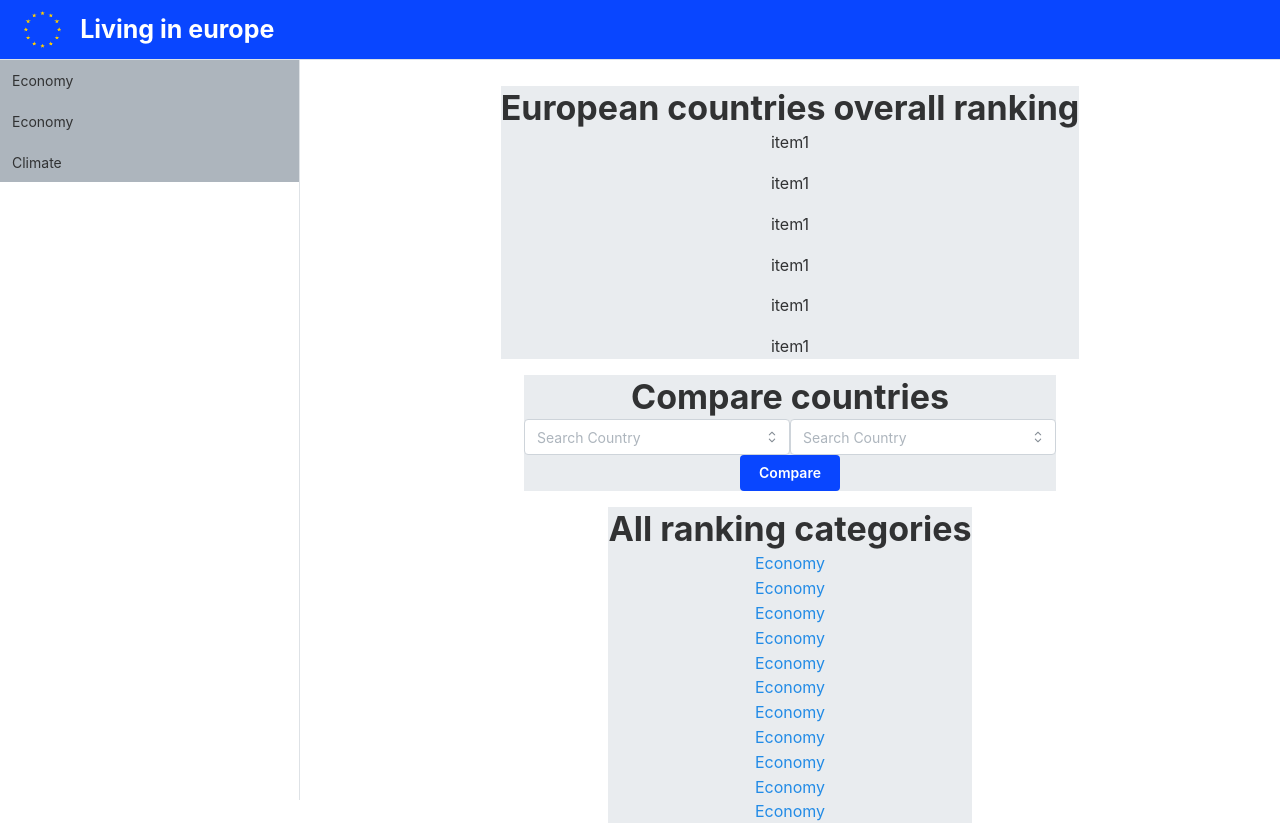
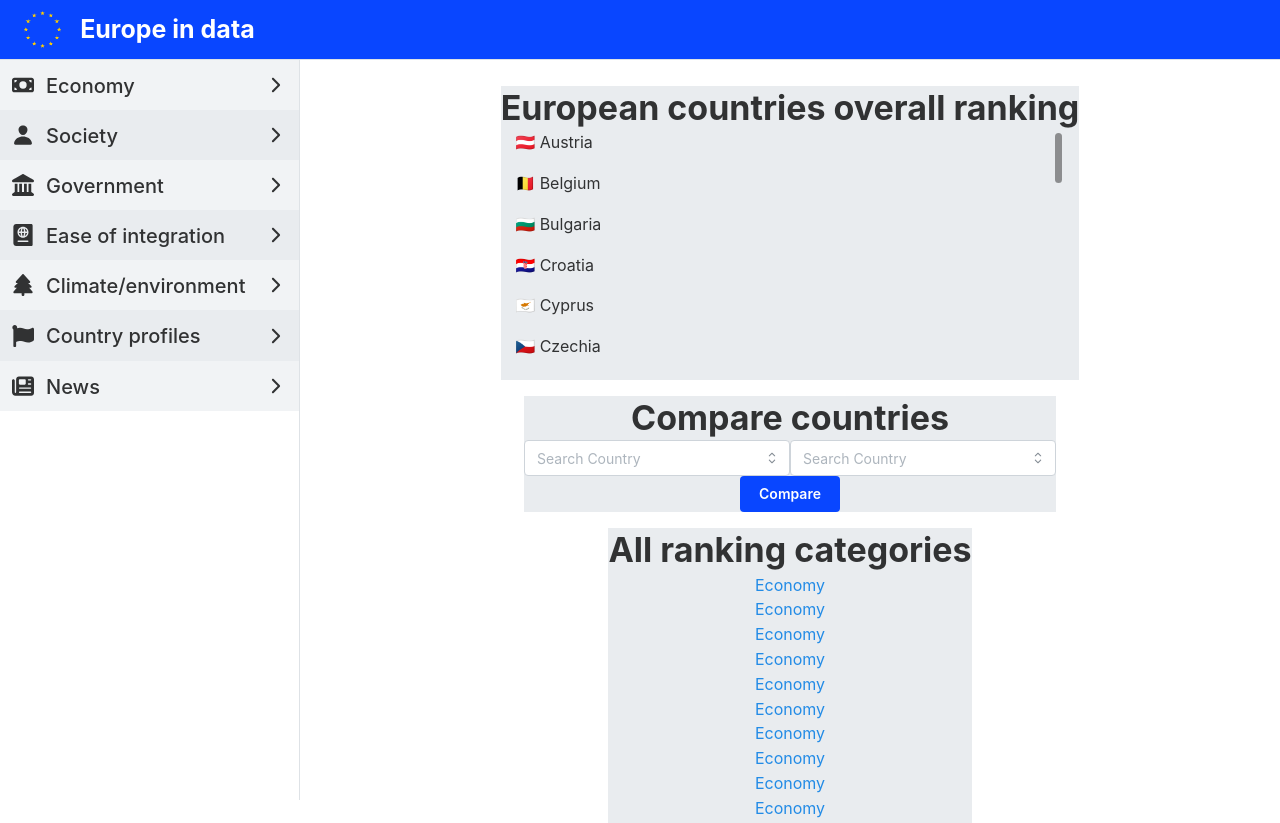
Before and after one commit to smravec/europe-in-data, a Next.js app: page / in a window 1280 px wide. Shown: the top 823 px of the page. Built offline with nearby package versions, Linux system fonts and the light colour scheme.

Commit message:
Nav bar, rename, polish

```diff
--- a/app/components/app-layout.tsx
+++ b/app/components/app-layout.tsx
@@ -1,19 +1,29 @@
 'use client';
 
-import { AppShell, Burger, Button, Stack, Title, useMantineTheme, Text, Anchor, NavLink, Container } from '@mantine/core';
+//Mantine
+import { AppShell, Burger, Button, Stack, Title, useMantineTheme, Text, Anchor, NavLink, ScrollArea, Flex, Image } from '@mantine/core';
 import { useDisclosure } from '@mantine/hooks';
+
+//Icons
+import { IoIosArrowForward } from "react-icons/io";
+import { IoPerson } from "react-icons/io5";
+import { FaPassport } from "react-icons/fa";
+import { FaTree } from "react-icons/fa6";
+import { FaLandmark } from "react-icons/fa6";
+import { FaMoneyBill } from "react-icons/fa6";
+import { FaFlag } from "react-icons/fa";
+import { FaNewspaper } from "react-icons/fa6";
 
 
 
-import { Flex } from '@mantine/core';
 
-import { Image } from '@mantine/core';
 
 //import leaflet component this way cause of old libs
 import dynamic from "next/dynamic";
 const EuropeMap = dynamic(() => import("./europe-map.js"), { ssr: false });
 
 import SelectBox from './select-box';
+import { countries } from './country-names';
 
 export default function AppLayout() {
   const [opened, { toggle }] = useDisclosure();
@@ -49,7 +59,7 @@ export default function AppLayout() {
             h="50px"
             w="auto"
           />
-          <Title size={"25px"} c={"white"}> Living in europe</Title>
+          <Title size={"25px"} c={"white"}> Europe in data</Title>
           </Flex>
 
           <Burger
@@ -68,36 +78,132 @@ export default function AppLayout() {
           <Flex
           w={"100%"}
           direction={"column"}
-          gap={"none"}
+          gap={"0px"}
           >
             <NavLink
             variant='filled'
             active
             label="Economy"
-            color={theme.colors.gray[5]}
+            color={theme.colors.gray[1]}
             c={"black"}
-
-            ></NavLink>
+            leftSection={<FaMoneyBill/>}
+            rightSection={<IoIosArrowForward/>}
+            fz={"22px"}
+            styles={() => ({
+              label: {
+                fontSize: '20px',
+                fontWeight: 500,
+              },
+            })}
+            />
 
             <NavLink
             variant='filled'
             active
-            label="Economy"
-            color={theme.colors.gray[5]}
+            label="Society"
+            color={theme.colors.gray[2]}
             c={"black"}
-
-
-            ></NavLink>
+            leftSection={<IoPerson/>}
+            rightSection={<IoIosArrowForward/>}
+            fz={"22px"}
+            styles={() => ({
+              label: {
+                // Style for the main label
+                fontSize: '20px',
+                fontWeight: 500,
+              },
+            })}
+            />
 
             <NavLink
             variant='filled'
             active
-            label="Climate"
-            color={theme.colors.gray[5]}
+            label="Government"
+            color={theme.colors.gray[1]}
             c={"black"}
+            leftSection={<FaLandmark/>}
+            rightSection={<IoIosArrowForward/>}
+            fz={"22px"}
+            styles={() => ({
+              label: {
+                // Style for the main label
+                fontSize: '20px',
+                fontWeight: 500,
+              },
+            })}
+            />
 
+            <NavLink
+            variant='filled'
+            active
+            label="Ease of integration"
+            color={theme.colors.gray[2]}
+            c={"black"}
+            leftSection={<FaPassport/>}
+            rightSection={<IoIosArrowForward/>}
+            fz={"22px"}
+            styles={() => ({
+              label: {
+                // Style for the main label
+                fontSize: '20px',
+                fontWeight: 500,
+              },
+            })}
+            />
 
-            ></NavLink>
+            <NavLink
+            variant='filled'
+            active
+            label="Climate/environment"
+            color={theme.colors.gray[1]}
+            c={"black"}
+            leftSection={<FaTree/>}
+            rightSection={<IoIosArrowForward/>}
+            fz={"22px"}
+            styles={() => ({
+              label: {
+                // Style for the main label
+                fontSize: '20px',
+                fontWeight: 500,
+              },
+            })}
+            />
+
+          <NavLink
+            variant='filled'
+            active
+            label="Country profiles"
+            color={theme.colors.gray[2]}
+            c={"black"}
+            leftSection={<FaFlag/>}
+            rightSection={<IoIosArrowForward/>}
+            fz={"22px"}
+            styles={() => ({
+              label: {
+                // Style for the main label
+                fontSize: '20px',
+                fontWeight: 500,
+              },
+            })}
+            />
+
+          <NavLink
+            variant='filled'
+            active
+            label="News"
+            color={theme.colors.gray[1]}
+            c={"black"}
+            leftSection={<FaNewspaper/>}
+            rightSection={<IoIosArrowForward/>}
+            fz={"22px"}
+            styles={() => ({
+              label: {
+                // Style for the main label
+                fontSize: '20px',
+                fontWeight: 500,
+              },
+            })}
+            />
 
           </Flex>
 
@@ -126,15 +232,16 @@ export default function AppLayout() {
 
             </Title>
 
-            <Stack>
-              <Text>item1</Text>
-              <Text>item1</Text>
-              <Text>item1</Text>
-              <Text>item1</Text>
-              <Text>item1</Text>
-              <Text>item1</Text>
+            <ScrollArea h={250} type='always' w={"95%"}>
+              <Stack>
 
-            </Stack>
+                {countries.map((item, index)=>(
+                  <Text key={index}>{item}</Text>
+                ))
+                }
+
+              </Stack>
+            </ScrollArea>
 
           </Flex>
 
@@ -217,8 +324,6 @@ export default function AppLayout() {
 
           </Flex>
 
-
-
         </Flex>
       </AppShell.Main>
     </AppShell>
--- a/package.json
+++ b/package.json
@@ -22,6 +22,7 @@
     "next": "15.0.1",
     "react": "18.3.1",
     "react-dom": "18.3.1",
+    "react-icons": "^5.4.0",
     "react-leaflet": "^4.2.1"
   },
   "devDependencies": {
```
Also changed, not shown: 2 other files (tests, documents, lock files or other folders).
